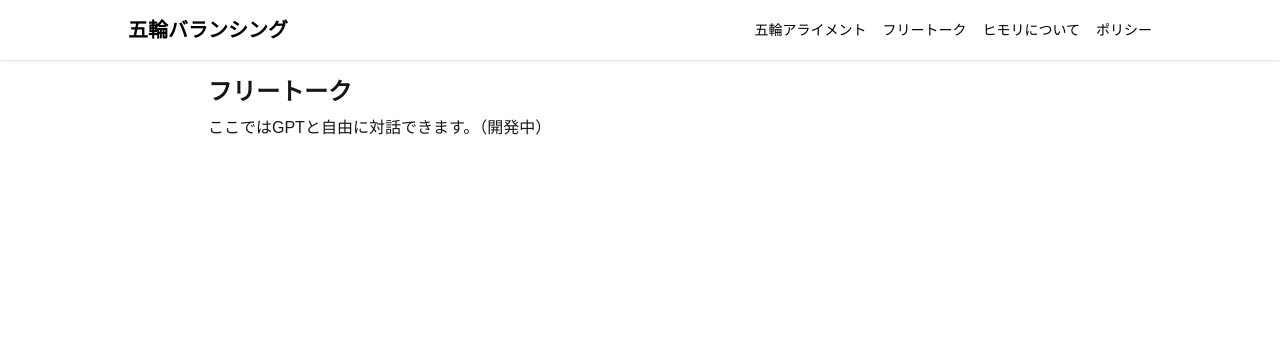
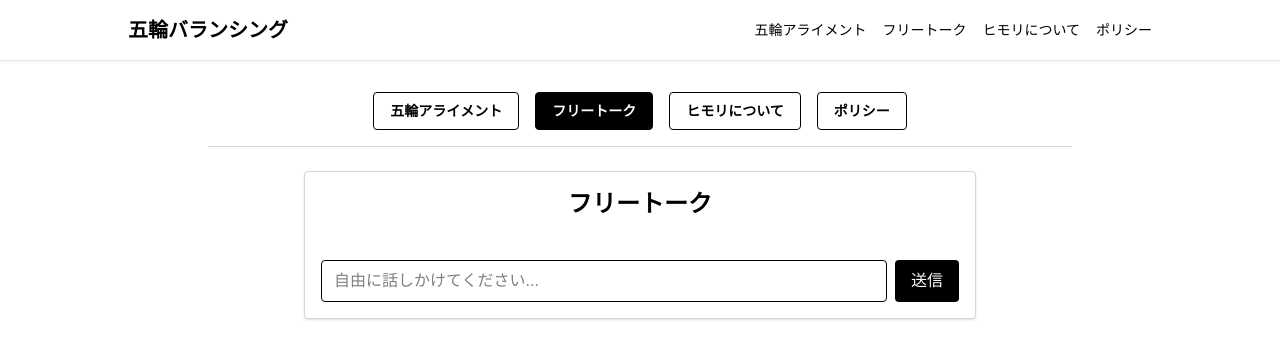
Before and after one commit to Kodai369/goring-app, a Next.js app: page /free in a window 1280 px wide. Shown: the top 358 px of the page. Built offline with nearby package versions, Linux system fonts and the light colour scheme.

Commit message:
Fix: assistant 配色改善

```diff
--- a/app/free/page.tsx
+++ b/app/free/page.tsx
@@ -1,8 +1,81 @@
-export default function FreePage() {
+'use client';
+
+import { useState } from 'react';
+
+type Message = {
+  role: 'user' | 'assistant';
+  content: string;
+};
+
+export default function FreeTalk() {
+  const [input, setInput] = useState('');
+  const [messages, setMessages] = useState<Message[]>([]);
+  const [loading, setLoading] = useState(false);
+
+  const handleSubmit = async (e: React.FormEvent) => {
+    e.preventDefault();
+    if (!input.trim()) return;
+
+    const userMessage: Message = { role: 'user', content: input };
+    setMessages(prev => [...prev, userMessage]);
+    setInput('');
+    setLoading(true);
+
+    const res = await fetch('/api/free-talk', {
+      method: 'POST',
+      headers: { 'Content-Type': 'application/json' },
+      body: JSON.stringify({ input }),
+    });
+
+    const data = await res.json();
+    const assistantMessage: Message = { role: 'assistant', content: data.reply.content };
+    setMessages(prev => [...prev, assistantMessage]);
+    setLoading(false);
+  };
+
   return (
-    <section>
-      <h2 className="text-2xl font-semibold mb-2">フリートーク</h2>
-      <p>ここではGPTと自由に対話できます。（開発中）</p>
-    </section>
+    <div className="min-h-screen bg-white text-black">
+      {/* メインメニュー */}
+      <nav className="bg-white border-b border-gray-300 mb-6">
+        <div className="flex flex-wrap justify-center gap-4 p-4">
+          <a href="/" className="bg-white text-black border border-black px-4 py-2 rounded hover:bg-black hover:text-white text-sm font-semibold">五輪アライメント</a>
+          <a href="/free-talk" className="bg-black text-white px-4 py-2 rounded border border-black text-sm font-semibold">フリートーク</a>
+          <a href="/himori" className="bg-white text-black border border-black px-4 py-2 rounded hover:bg-black hover:text-white text-sm font-semibold">ヒモリについて</a>
+          <a href="/policy" className="bg-white text-black border border-black px-4 py-2 rounded hover:bg-black hover:text-white text-sm font-semibold">ポリシー</a>
+        </div>
+      </nav>
+
+      {/* コンテンツ */}
+      <div className="max-w-2xl mx-auto bg-white border border-gray-300 rounded shadow p-4">
+        <h1 className="text-2xl font-bold text-center mb-6">フリートーク</h1>
+        <div className="space-y-4 mb-4 max-h-[50vh] overflow-y-auto">
+          {messages.map((msg, i) => (
+            <div key={i} className="border border-gray-300 rounded p-3 bg-white">
+              <div className="text-xs font-semibold text-gray-700 mb-1">
+                {msg.role === 'user' ? 'あなた' : 'フリートークAI'}
+              </div>
+              <div className="whitespace-pre-wrap text-black">{msg.content}</div>
+            </div>
+          ))}
+          {loading && <div className="text-gray-500 italic">応答中…</div>}
+        </div>
+        <form onSubmit={handleSubmit} className="flex gap-2">
+          <input
+            type="text"
+            value={input}
+            onChange={(e) => setInput(e.target.value)}
+            className="flex-1 border border-black rounded px-3 py-2"
+            placeholder="自由に話しかけてください..."
+          />
+          <button
+            type="submit"
+            className="bg-black text-white px-4 py-2 rounded hover:bg-gray-800"
+            disabled={loading}
+          >
+            送信
+          </button>
+        </form>
+      </div>
+    </div>
   );
 }
--- a/app/page.tsx
+++ b/app/page.tsx
@@ -34,43 +34,42 @@ export default function Home() {
   };
 
   return (
-    <div className="min-h-screen bg-gray-50">
+    <div className="min-h-screen bg-white text-black">
       {/* メインメニュー */}
-      <nav className="bg-white shadow mb-6">
-  <div className="flex flex-wrap justify-center gap-4 p-4">
-    <a href="/" className="bg-green-700 text-white px-4 py-2 rounded-xl shadow hover:bg-green-800 text-sm font-semibold">五輪アライメント</a>
-    <a href="/free-talk" className="bg-green-700 text-white px-4 py-2 rounded-xl shadow hover:bg-green-800 text-sm font-semibold">フリートーク</a>
-    <a href="/himori" className="bg-green-700 text-white px-4 py-2 rounded-xl shadow hover:bg-green-800 text-sm font-semibold">ヒモリについて</a>
-    <a href="/policy" className="bg-green-700 text-white px-4 py-2 rounded-xl shadow hover:bg-green-800 text-sm font-semibold">ポリシー</a>
-  </div>
-</nav>
-
+      <nav className="bg-white border-b border-gray-300 mb-6">
+        <div className="flex flex-wrap justify-center gap-4 p-4">
+          <a href="/" className="bg-white text-black border border-black px-4 py-2 rounded hover:bg-black hover:text-white text-sm font-semibold">五輪アライメント</a>
+          <a href="/free-talk" className="bg-white text-black border border-black px-4 py-2 rounded hover:bg-black hover:text-white text-sm font-semibold">フリートーク</a>
+          <a href="/himori" className="bg-white text-black border border-black px-4 py-2 rounded hover:bg-black hover:text-white text-sm font-semibold">ヒモリについて</a>
+          <a href="/policy" className="bg-white text-black border border-black px-4 py-2 rounded hover:bg-black hover:text-white text-sm font-semibold">ポリシー</a>
+        </div>
+      </nav>
 
       {/* コンテンツ */}
-      <div className="max-w-2xl mx-auto bg-white rounded shadow p-4">
+      <div className="max-w-2xl mx-auto bg-white border border-gray-300 rounded shadow p-4">
         <h1 className="text-2xl font-bold text-center mb-6">五輪アライメント</h1>
         <div className="space-y-4 mb-4 max-h-[50vh] overflow-y-auto">
           {messages.map((msg, i) => (
-            <div key={i} className="bg-gray-100 rounded p-3">
-              <div className="text-xs font-semibold text-gray-600 mb-1">
+            <div key={i} className="border border-gray-300 rounded p-3 bg-white">
+              <div className="text-xs font-semibold text-gray-700 mb-1">
                 {msg.role === 'user' ? 'あなた' : '五輪アライメント'}
               </div>
-              <div className="whitespace-pre-wrap text-gray-800">{msg.content}</div>
+              <div className="whitespace-pre-wrap text-black">{msg.content}</div>
             </div>
           ))}
-          {loading && <div className="text-gray-400 italic">応答中…</div>}
+          {loading && <div className="text-gray-500 italic">応答中…</div>}
         </div>
         <form onSubmit={handleSubmit} className="flex gap-2">
           <input
             type="text"
             value={input}
             onChange={(e) => setInput(e.target.value)}
-            className="flex-1 border rounded px-3 py-2"
+            className="flex-1 border border-black rounded px-3 py-2"
             placeholder="問いかけを入力..."
           />
           <button
             type="submit"
-            className="bg-green-700 text-white px-4 py-2 rounded hover:bg-green-800"
+            className="bg-black text-white px-4 py-2 rounded hover:bg-gray-800"
             disabled={loading}
           >
             送信
```
